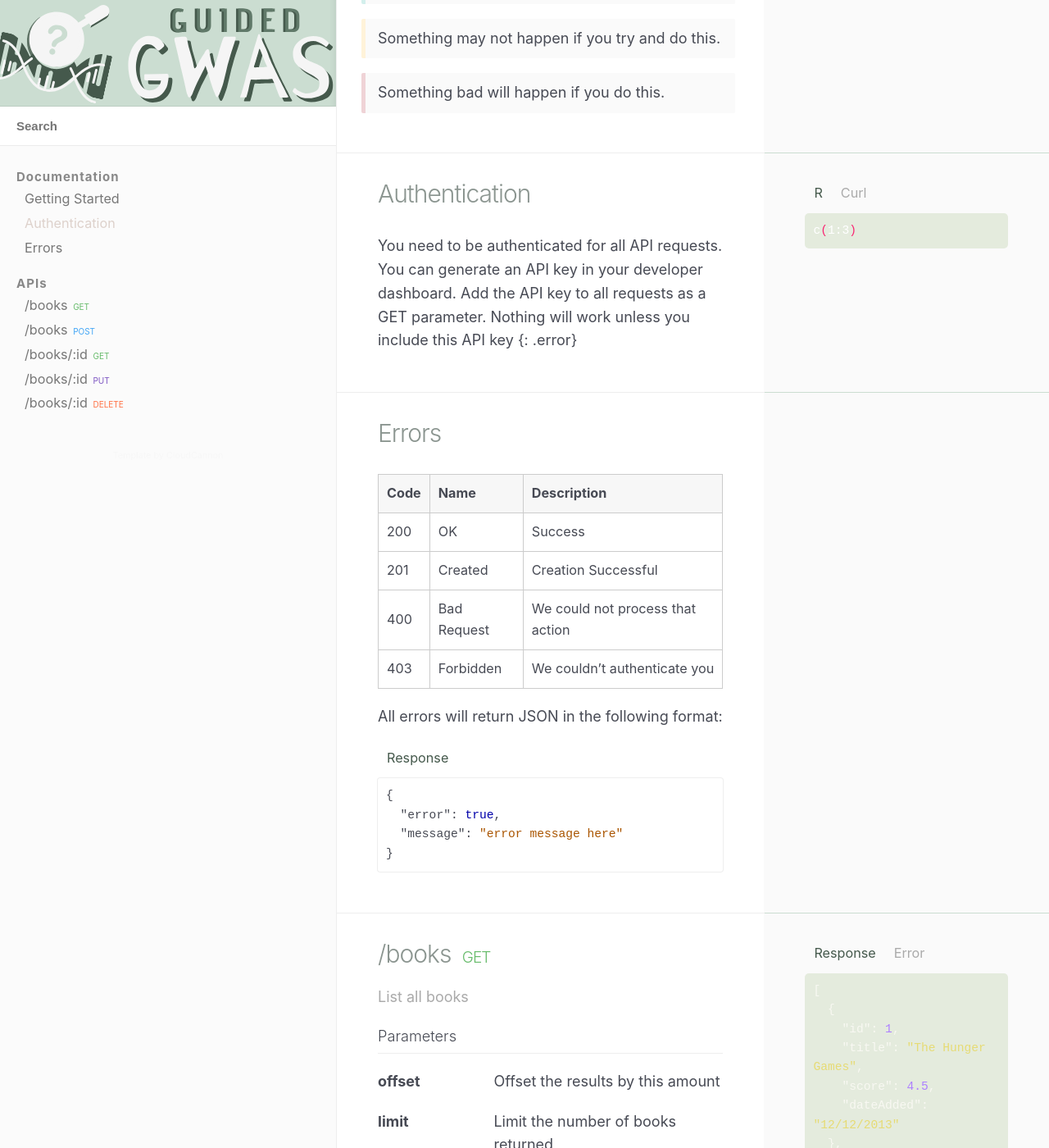
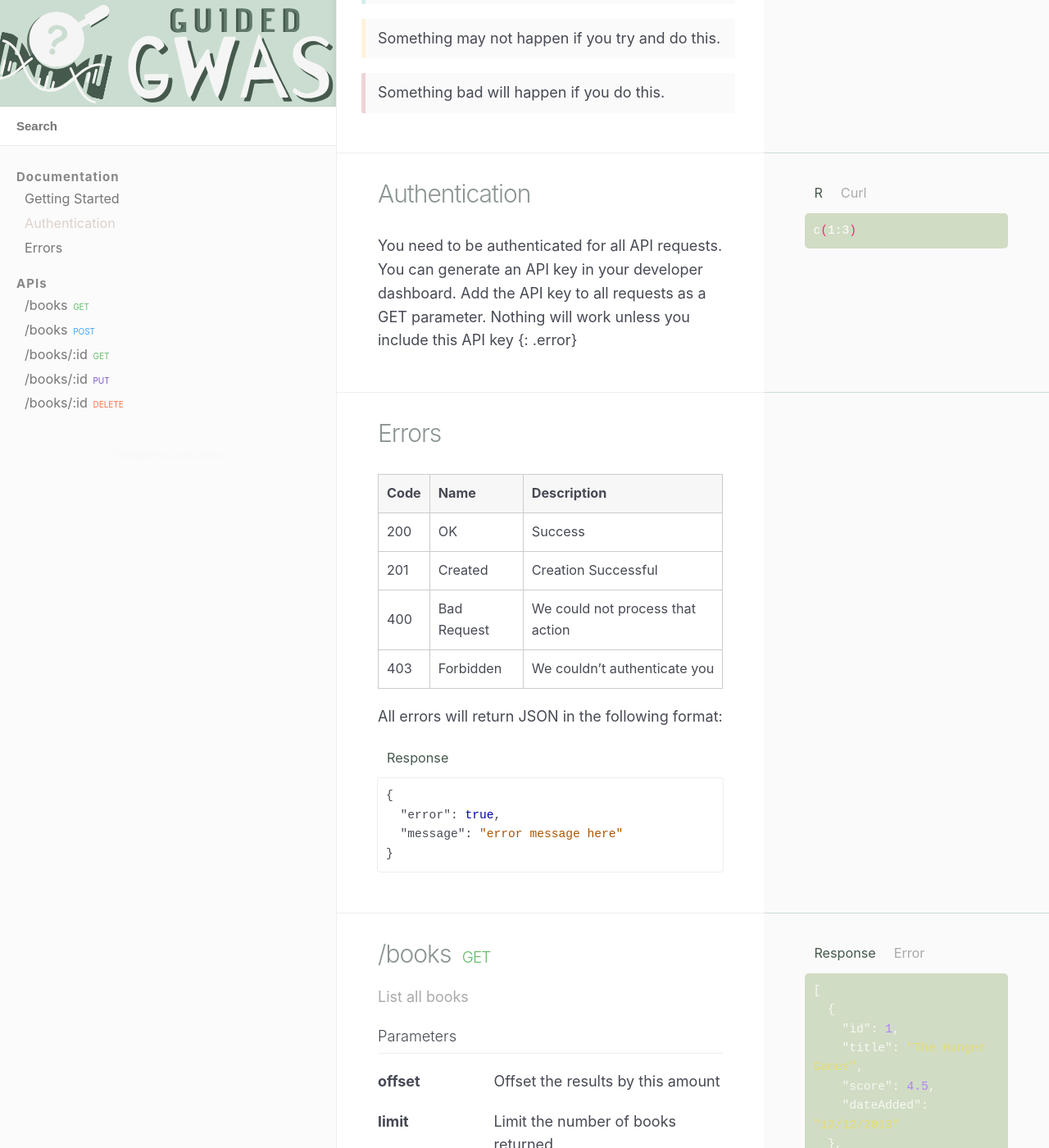
Before and after one commit to bucknor2/gg, a Jekyll site: the page built from index.html, in a window 1280 px wide and 1400 px high, scrolled down 408 px. Shown: the whole window at 82% size. Built offline with Jekyll 4.4.1, drawn with Linux system fonts in a browser that asks for light colours; nearby versions of some CDN libraries.

Commit message:
Update _main.scss

```diff
--- a/_sass/_main.scss
+++ b/_sass/_main.scss
@@ -351,7 +351,7 @@ hr {
 	}
 
 	pre {
-		background: #e4ebdd;
+		background: #d0dcc4;
 		padding: 10px;
 		border-radius: 5px;
 	}
```
